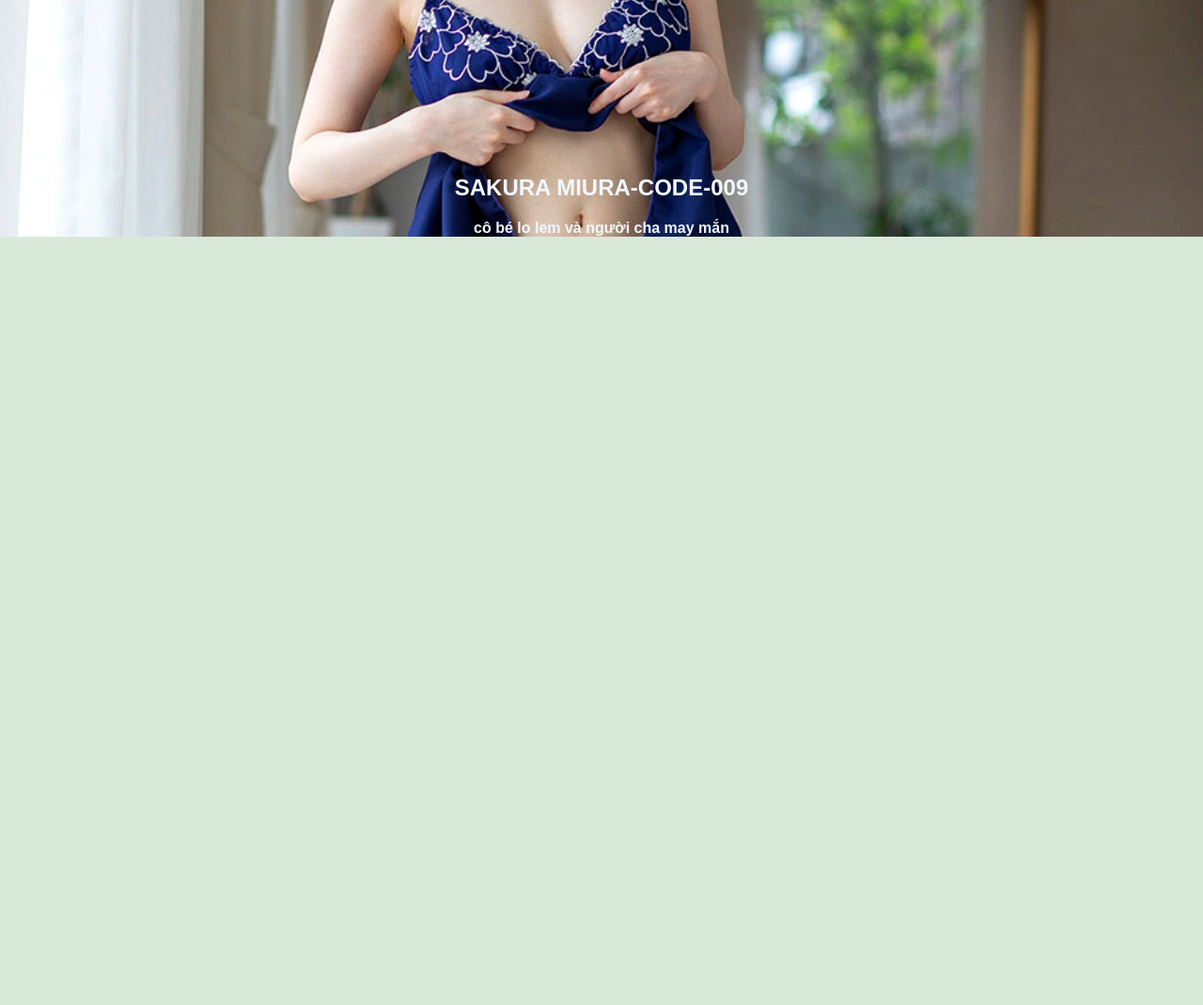
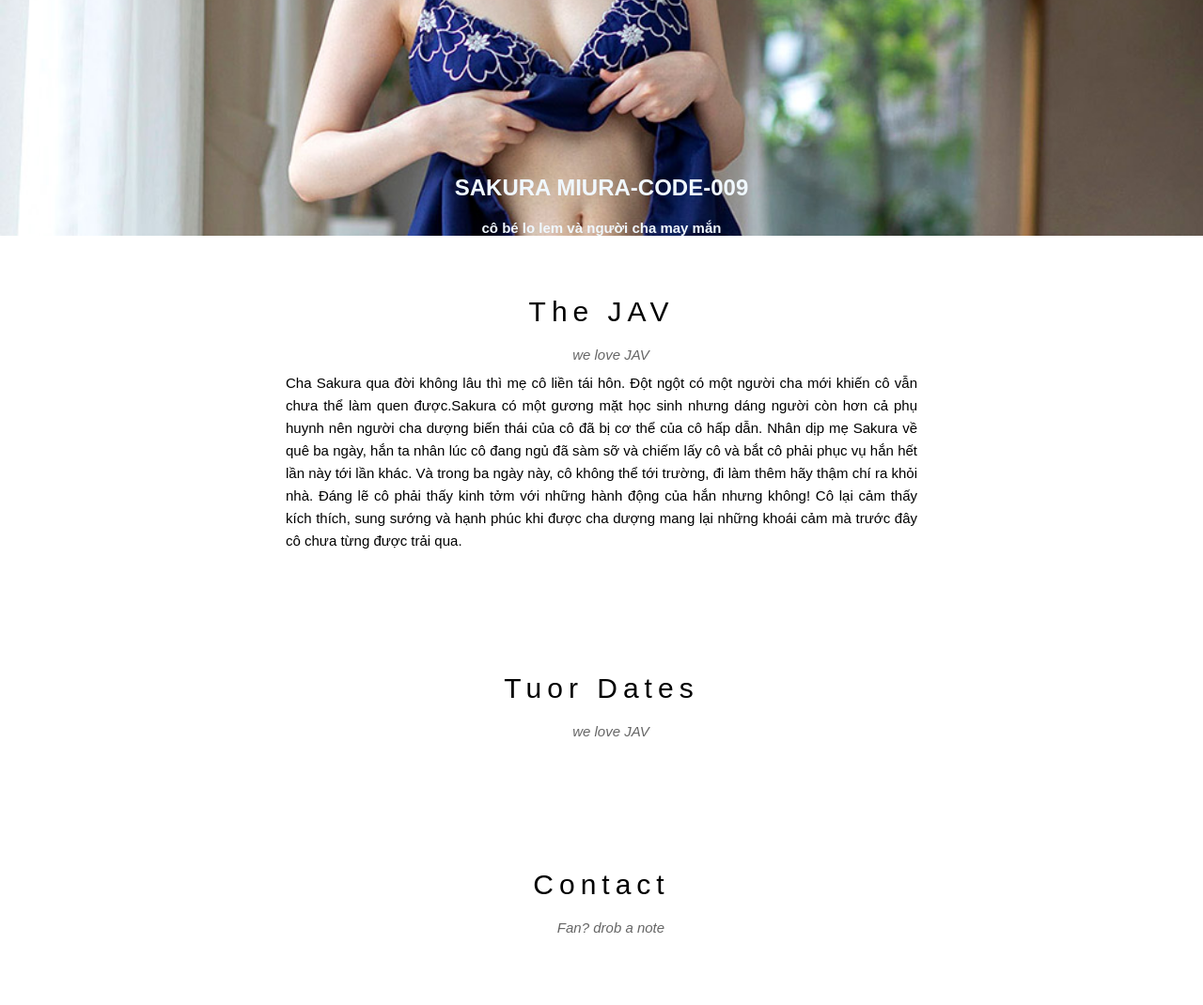
Before and after one commit to nhatlinhit09/getting-started-react, a plain HTML site: page template-1/index.html in a window 1280 px wide. Shown: the part 500-1570 px from the top of the page at 94% size. Before the commit the page ends 800 px from the top, so only its background shows below. Drawn offline with Linux system fonts and the light colour scheme.

Commit message:
update-templet

```diff
--- a/template-1/css/style.css
+++ b/template-1/css/style.css
@@ -17,6 +17,7 @@ body{
     top:0;
     left: 0;
     right: 0;
+    z-index: 1;
 }
 #nav>li {
     display: inline-block;
@@ -155,11 +156,12 @@ ul li{
     list-style: none;
 }
 #content{
+
     /* height: 1000px;
     background-color: #eb4716; */
 }
 #slider{
-    /* position: relative; */
+    position: relative;
      padding-top: 50%;
     margin-top: 46px;
     background: url('/image/Sakura-Miura-1.jpg') top center/cover no-repeat;
@@ -187,3 +189,38 @@ ul li{
     font-size: 24px;
     /* line-height: 40px; */
 }
+.text-descritption
+{
+    font-size: 15px;
+}
+#content{
+ background: white;
+}
+#content .section-heading{
+    font-size: 30px;
+    text-align: center;
+    font-weight: 500;
+    /* chu xa nhau dung letter -spacig */
+    letter-spacing: 6px;
+
+
+}
+#content .section-sub-heading{
+    font-size: 15px;
+    text-align: center;
+    padding: 20px 0 10px 20px;
+    opacity: 0.6;
+    /* font-style: italic; */
+}
+#content .content-section{
+    max-width: 800px;
+    margin-left: auto;
+    padding: 64px;
+    margin-right: auto;
+}
+#content .about-text{
+    font-size: 15px;
+    text-align: justify;
+    /* do gian dong  */
+    line-height: 1.6;
+}
--- a/template-1/index.html
+++ b/template-1/index.html
@@ -1,11 +1,13 @@
 <!DOCTYPE html>
 <html>
+
 <head>
     <link rel="stylesheet" href="css/style.css">
     <!-- <link rel="stylesheet" href="image"> -->
     <title>Sakura_Miura</title>
 
 </head>
+
 <body>
     <div id="main">
         <!-- day la main -->
@@ -17,17 +19,18 @@
                 <li><a href="">Tour</a></li>
                 <li><a href="">Contact</a></li>
                 <li class="subhx">
-                        <a >
+                    <a>
                         <Strong>More</strong><i class="icon-more"></i>
                         <ul class="subnav">
                             <li><a>MerChanDise</a></li>
                             <li><a>Extras </a></li>
                             <li><a>Media</a></li>
-                            </ul></a>
+                        </ul>
+                    </a>
                 </li>
 
             </ul>
-                    <div class ="icon-search">
+            <div class="icon-search">
                 <input type="text" placeholder="thêm thông tin">
                 <button class="btn-research">
                     <a href="https://www.babepedia.com/babe/Sakura_Miura">
@@ -52,6 +55,55 @@
             <!-- pc div cua slider -->
         </div>
         <div id="content">
+            <!-- About section -->
+            <div class="content-section">
+                <h2 class="section-heading">
+                    The JAV
+                </h2>
+                <p class="section-sub-heading">
+                    <i>we love JAV</i>
+                </p>
+                <p class="about-text">
+                    Cha Sakura qua đời không lâu thì mẹ cô liền tái hôn.
+                    Đột ngột có một người cha mới khiến cô vẫn
+                    chưa thể làm quen được.Sakura có một gương mặt học
+                    sinh nhưng dáng người còn hơn cả phụ huynh nên người cha
+                    dượng biến thái của cô đã bị cơ thể của cô
+                    hấp dẫn. Nhân dịp mẹ Sakura về quê ba ngày,
+                    hắn ta nhân lúc cô đang ngủ đã sàm sỡ và chiếm
+                    lấy cô và bắt cô phải phục vụ hắn hết lần này
+                    tới lần khác. Và trong ba ngày này, cô không
+                    thể tới trường, đi làm thêm hãy thậm chí ra khỏi
+                    nhà. Đáng lẽ cô phải thấy kinh tởm với những
+                    hành động của hắn nhưng không! Cô lại cảm thấy
+                    kích thích, sung sướng và hạnh phúc khi được
+                    cha dượng mang lại những khoái cảm mà trước đây
+                    cô chưa từng được trải qua.
+                </p>
+                <!-- end about -->
+            </div>
+                <!-- Tuor section -->
+                <div class="content-section">
+                    <h2 class="section-heading">
+                        Tuor Dates
+                    </h2>
+                    <p class="section-sub-heading">
+                        <i>we love JAV</i>
+                    </p>
+
+                    <!-- end tuour -->
+                </div>
+                  <!-- Contact section -->
+                  <div class="content-section">
+                    <h2 class="section-heading">
+                        Contact
+                    </h2>
+                    <p class="section-sub-heading">
+                        <i>Fan? drob a note</i>
+                    </p>
+
+                    <!-- end tuour -->
+                </div>
             <!-- pc conten  -->
         </div>
         <div id="footer">
@@ -60,4 +112,5 @@
         <!-- ranh roi cua main -->
     </div>
 </body>
+
 </html>
```
Lines whose indentation alone changed are shown as unchanged.
